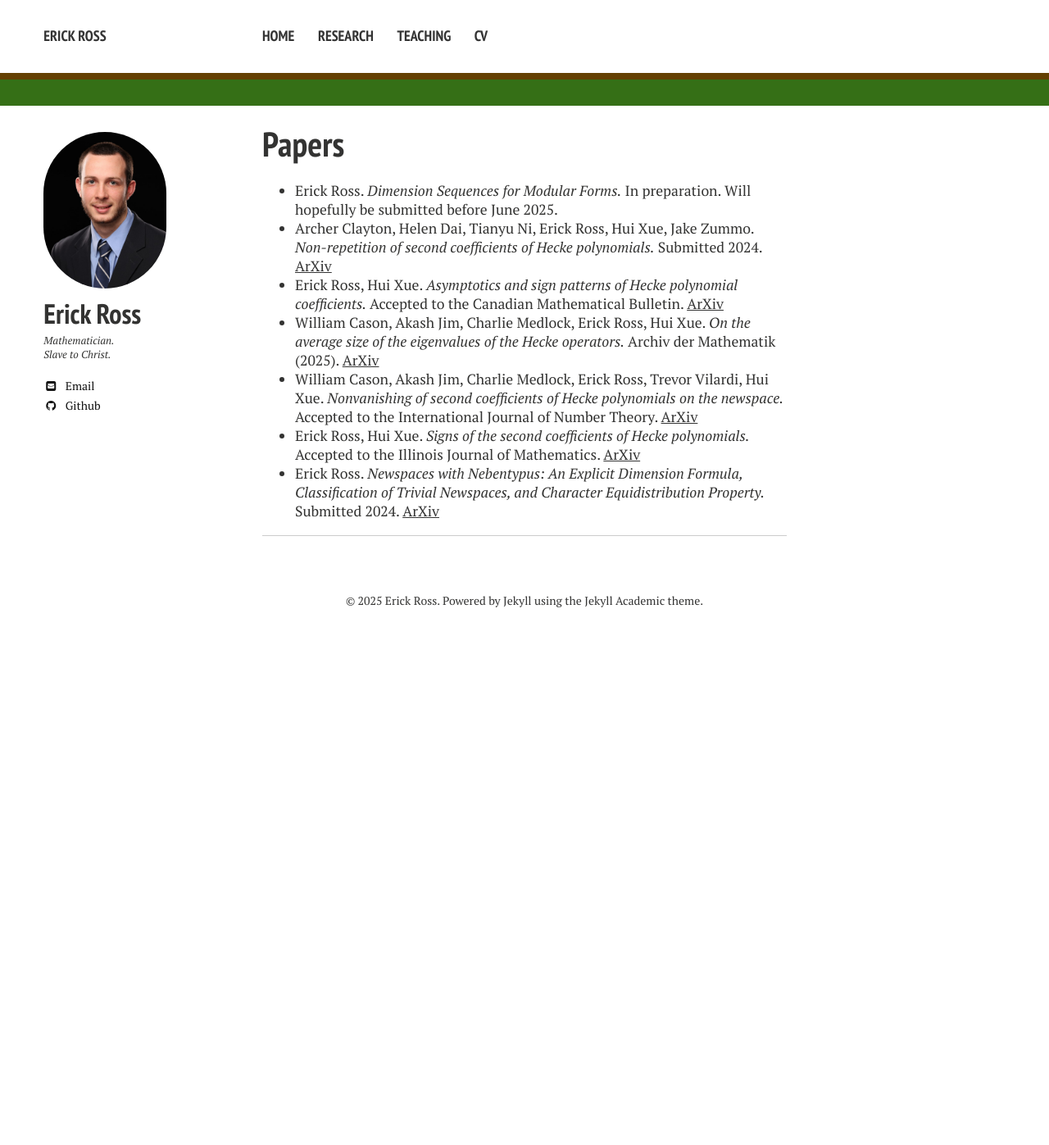
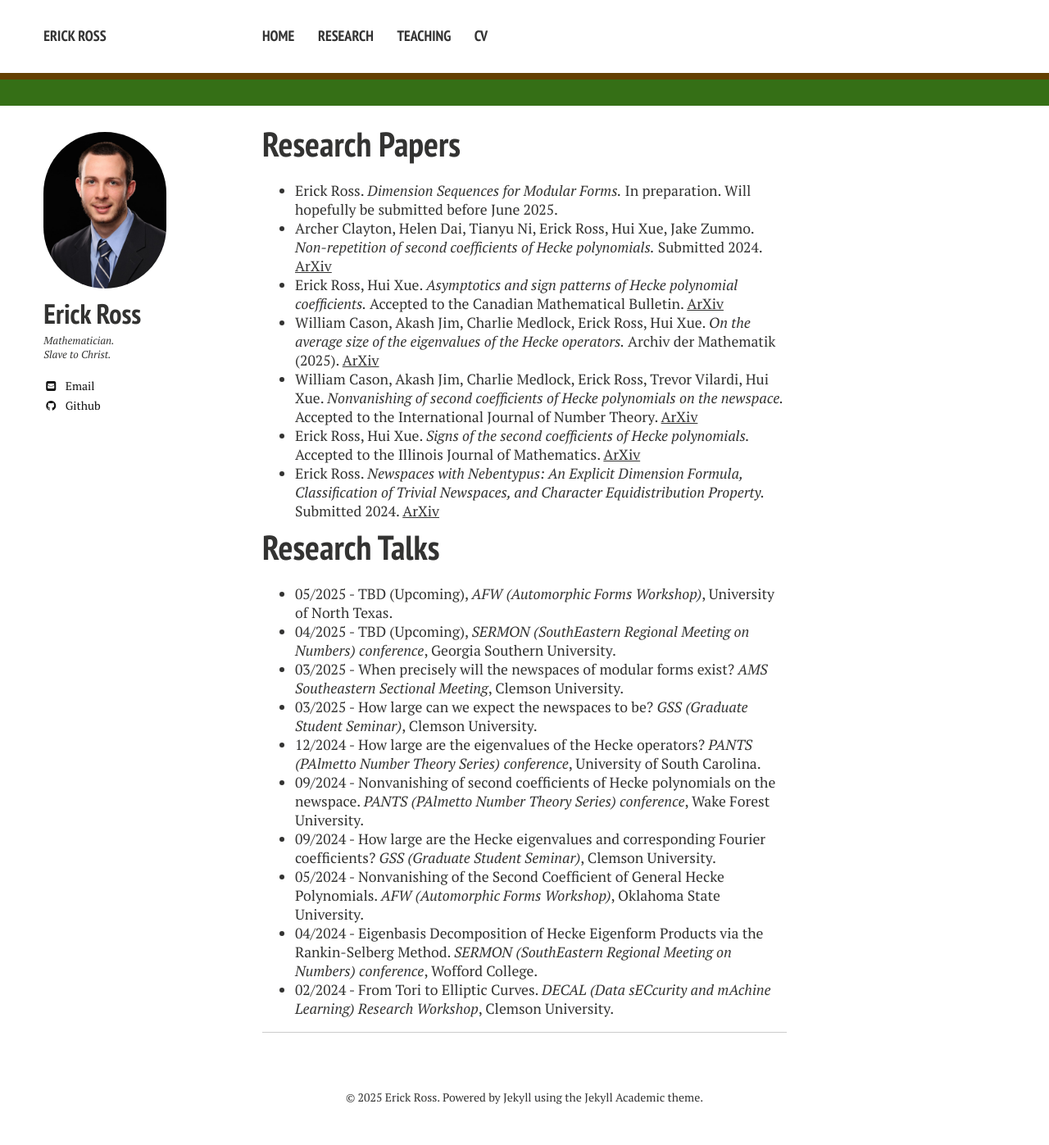
Before and after one commit to erick-ross/erick-ross.github.io, a Jekyll site: the page built from research.md, in a window 1280 px wide. Shown: the whole page at 82% size. Built offline with Jekyll 4.4.1, drawn with Linux system fonts in a browser that asks for light colours; nearby versions of some CDN libraries; before the commit the page ends 900 px from its top, so only the background shows below that.

Commit message:
some setup

```diff
--- a/research.md
+++ b/research.md
@@ -3,7 +3,7 @@ layout: page
 ---
 
 
-# Papers
+# Research Papers
 - Erick Ross. *Dimension Sequences for Modular Forms.* In preparation. Will hopefully be submitted before June 2025.
 - Archer Clayton, Helen Dai, Tianyu Ni, Erick Ross, Hui Xue, Jake Zummo. *Non-repetition of second coefficients of Hecke polynomials.* Submitted 2024. [ArXiv](https://arxiv.org/abs/2411.18419)
 - Erick Ross, Hui Xue. *Asymptotics and sign patterns of Hecke polynomial coefficients.* Accepted to the Canadian Mathematical Bulletin. [ArXiv](https://arxiv.org/abs/2410.12008)
@@ -11,3 +11,16 @@ layout: page
 - William Cason, Akash Jim, Charlie Medlock, Erick Ross, Trevor Vilardi, Hui Xue. *Nonvanishing of second coefficients of Hecke polynomials on the newspace.* Accepted to the International Journal of Number Theory. [ArXiv](https://arxiv.org/abs/2407.11694)
 - Erick Ross, Hui Xue. *Signs of the second coefficients of Hecke polynomials.* Accepted to the Illinois Journal of Mathematics. [ArXiv](https://arxiv.org/abs/2407.10951)
 - Erick Ross. *Newspaces with Nebentypus: An Explicit Dimension Formula, Classification of Trivial Newspaces, and Character Equidistribution Property.* Submitted 2024. [ArXiv](https://arxiv.org/abs/2407.08881)
+
+
+# Research Talks
+- 05/2025 - TBD (Upcoming), *AFW (Automorphic Forms Workshop)*, University of North Texas.
+- 04/2025 - TBD (Upcoming), *SERMON (SouthEastern Regional Meeting on Numbers) conference*, Georgia Southern University.
+- 03/2025 - When precisely will the newspaces of modular forms exist? *AMS Southeastern Sectional Meeting*, Clemson University.
+- 03/2025 - How large can we expect the newspaces to be? *GSS (Graduate Student Seminar)*, Clemson University.
+- 12/2024 - How large are the eigenvalues of the Hecke operators? *PANTS (PAlmetto Number Theory Series) conference*, University of South Carolina.
+- 09/2024 - Nonvanishing of second coefficients of Hecke polynomials on the newspace. *PANTS (PAlmetto Number Theory Series) conference*, Wake Forest University.
+- 09/2024 - How large are the Hecke eigenvalues and corresponding Fourier coefficients? *GSS (Graduate Student Seminar)*, Clemson University.
+- 05/2024 - Nonvanishing of the Second Coefficient of General Hecke Polynomials. *AFW (Automorphic Forms Workshop)*, Oklahoma State University.
+- 04/2024 - Eigenbasis Decomposition of Hecke Eigenform Products via the Rankin-Selberg Method. *SERMON (SouthEastern Regional Meeting on Numbers) conference*, Wofford College.
+- 02/2024 - From Tori to Elliptic Curves. *DECAL (Data sECcurity and mAchine Learning) Research Workshop*, Clemson University.
```
Also changed, not shown: index.md (+1 -1 lines), teaching.md (+1 -1 lines).
